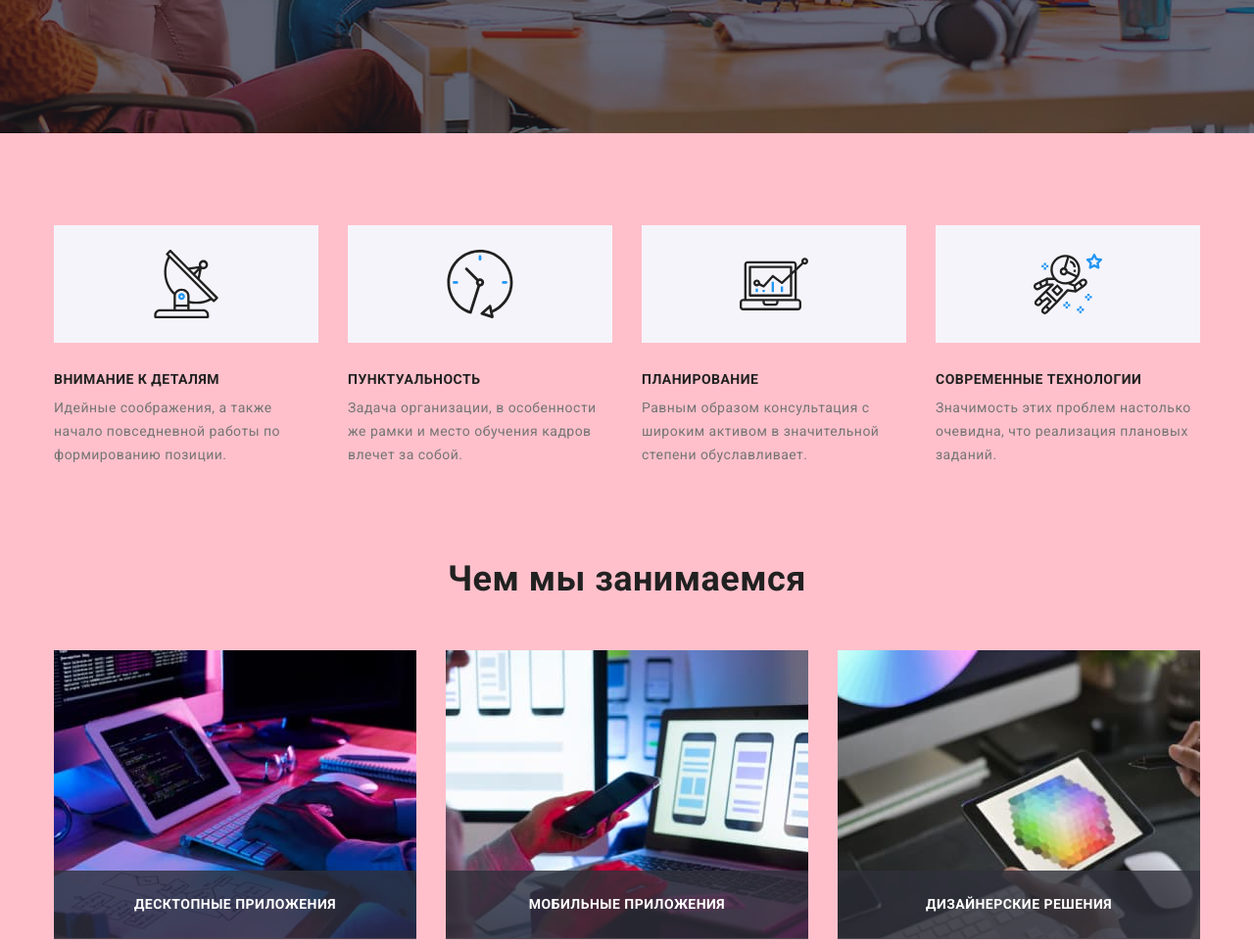
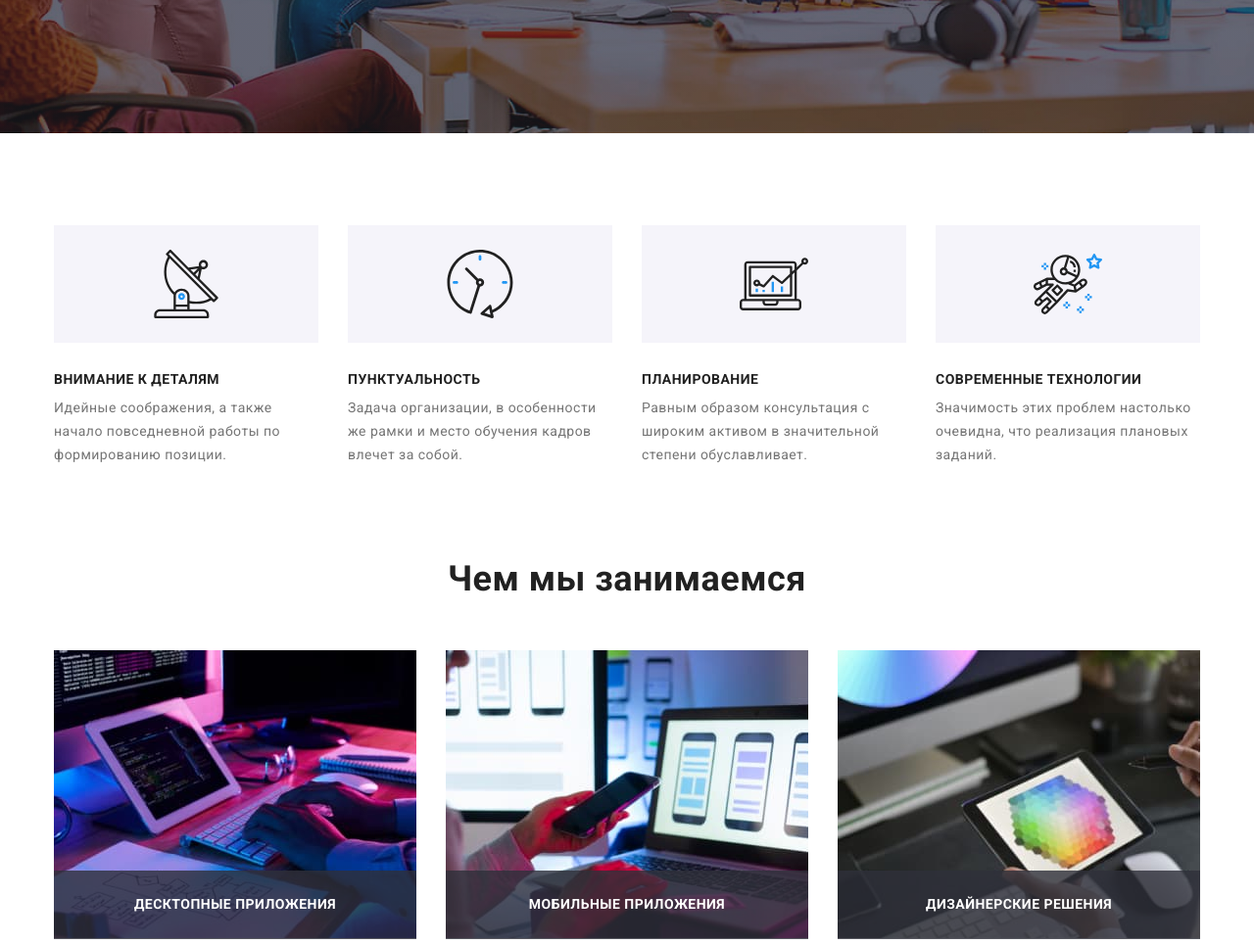
Before and after one commit to IhorKozloff/goit-markup-hw-08, a plain HTML site: page index.html in a window 1280 px wide. Shown: the part 580-1545 px from the top of the page at 98% size. Drawn offline with nearby package versions, Linux system fonts and the light colour scheme.

Commit message:
исправления после первой проверки + розовый с секции убрал

```diff
--- a/sass/base/_specification.scss
+++ b/sass/base/_specification.scss
@@ -25,7 +25,7 @@ ul, li {
 }
 
 section {
-    background-color: pink;
+    // background-color: pink;
     padding: 60px 15px;
     @media screen and (min-width: 1200px){
         padding-top: 94px;
```
Also changed, not shown: css/main.css, css/main.min.css, 2 other files.
